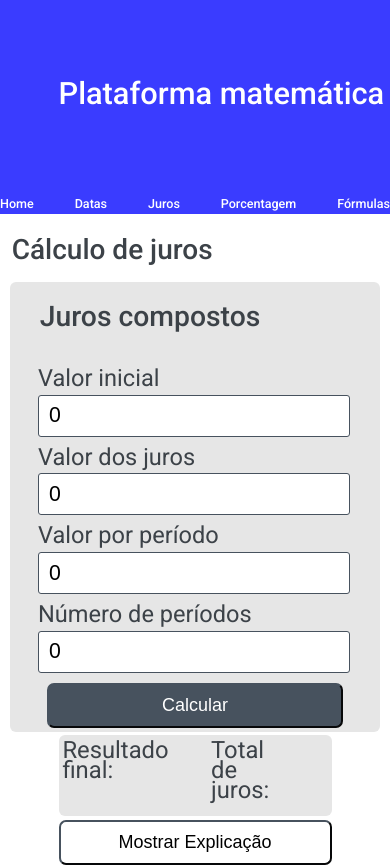
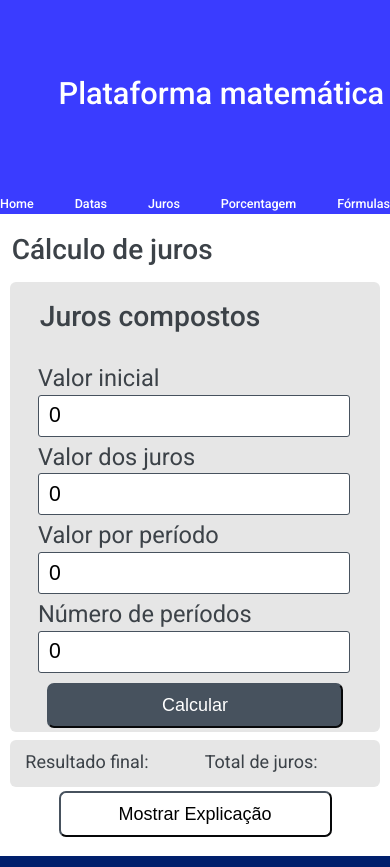
Before and after one commit to gustavoJunkes/math-platform, an Angular app: page /matematica/juros in a window 390 px wide. Shown: the top 867 px of the page. Built offline with nearby package versions, Linux system fonts and the light colour scheme.

Commit message:
Fixing result card responsive layout.

```diff
--- a/src/app/features/math/compound-interest/compound-interest.component.css
+++ b/src/app/features/math/compound-interest/compound-interest.component.css
@@ -38,6 +38,14 @@
     height: 1.2cm;
     border-color: #47525E;
 }
+
+div.result-div {
+    width: 95%;
+    font-size: large;
+    padding-left: 4%;
+    padding-top: 3%;
+    margin-top: 2%;
+}
 }
 
 
@@ -71,7 +79,8 @@
 }
 
 .result-div {
-    margin-left: 15%;
+    margin-left: auto;
+    margin-right: auto;
     display: flex;
     background-color: #e6e6e6;
     width: 70%;
```
